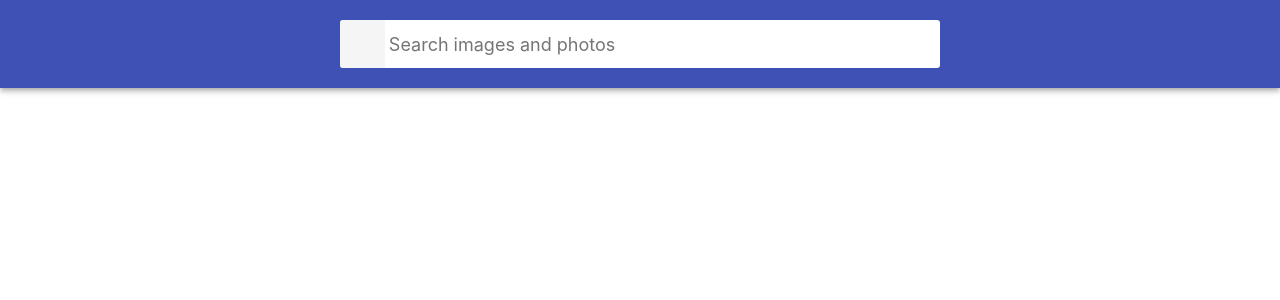
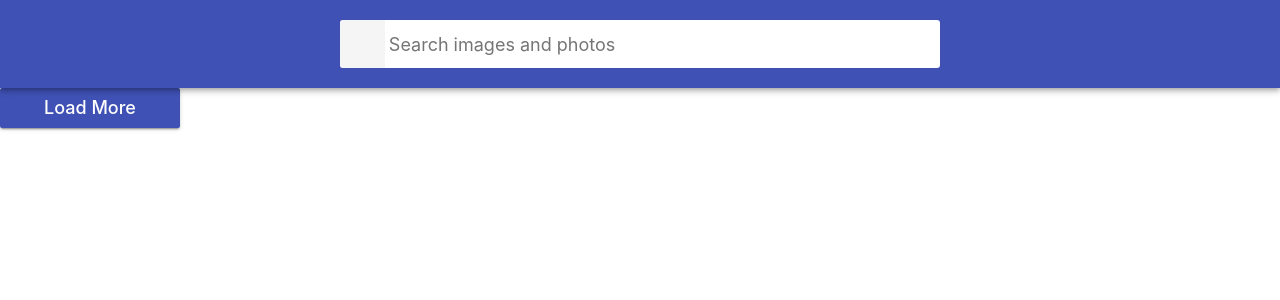
Before and after one commit to Sokilskill/goit-react-hw-03-image-finder, a React (Create React App) app: page / in a window 1280 px wide. Shown: the top 300 px of the page. Built offline with nearby package versions, Linux system fonts and the light colour scheme.

Commit message:
added Button

```diff
--- a/src/components/App.jsx
+++ b/src/components/App.jsx
@@ -1,18 +1,26 @@
 import { Component } from 'react';
 import SearchBar from './SearchBar/SearchBar';
+import Button from './Button/Button';
 
 const API_KEY = '38642451-6ca93df2512694306dc1a1cd7';
 
 const BASE_URL = 'https://pixabay.com/api/';
 
 export class App extends Component {
-  state = {};
+  state = {
+    searchQuery: '',
+  };
 
   handlerFormSubmit = searchQuery => {
-    console.log('first', searchQuery);
+    this.setState({ searchQuery });
   };
 
   render() {
-    return <SearchBar onSubmit={this.handlerFormSubmit} />;
+    return (
+      <>
+        <SearchBar onSubmit={this.handlerFormSubmit} />
+        <Button />
+      </>
+    );
   }
 }
--- a/src/components/Button/Button.jsx
+++ b/src/components/Button/Button.jsx
@@ -0,0 +1,11 @@
+import React from 'react';
+import PropTypes from 'prop-types';
+import css from './Button.module.css';
+
+function Button() {
+  return <button className={css.button}>Load More</button>;
+}
+
+Button.propTypes = {};
+
+export default Button;
--- a/src/components/Button/Button.module.css
+++ b/src/components/Button/Button.module.css
@@ -1,4 +1,4 @@
-.Button {
+.button {
   padding: 8px 16px;
   border-radius: 2px;
   background-color: #3f51b5;
@@ -19,7 +19,7 @@
     0px 2px 2px 0px rgba(0, 0, 0, 0.14), 0px 1px 5px 0px rgba(0, 0, 0, 0.12);
 }
 
-.Button:hover,
-.Button:focus {
+.button:hover,
+.button:focus {
   background-color: #303f9f;
 }
--- a/src/components/SearchBar/SearchBar.jsx
+++ b/src/components/SearchBar/SearchBar.jsx
@@ -15,7 +15,6 @@ export default class SearchBar extends Component {
 
   handlerInputChange = e => {
     this.setState({ searchQuery: e.currentTarget.value });
-    console.log('e', e.currentTarget.value);
   };
 
   render() {
@@ -41,4 +40,6 @@ export default class SearchBar extends Component {
   }
 }
 
-SearchBar.propTypes = {};
+SearchBar.propTypes = {
+  onSubmit: PropTypes.func.isRequired,
+};
```
